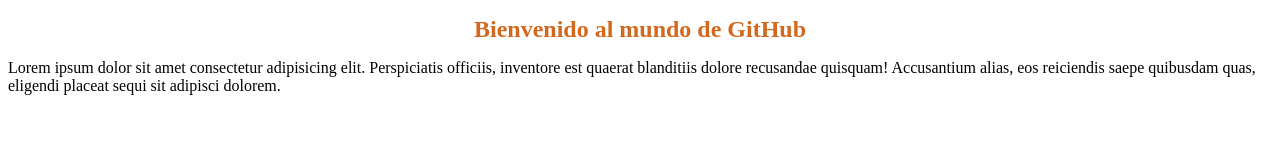
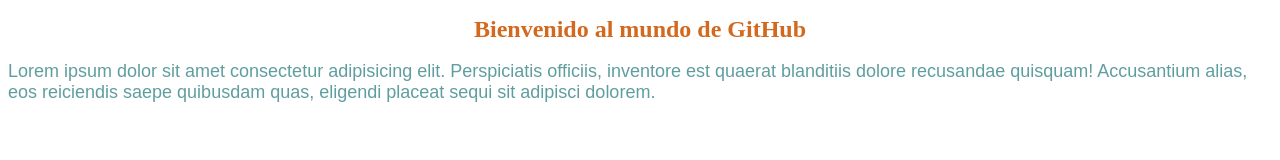
Before and after one commit to Diego-F-Valencia-M/Mi-primer-repositorio, a plain HTML site: page index.html in a window 1280 px wide. Drawn offline with Linux system fonts and the light colour scheme.

Commit message:
estilo al parrafo

```diff
--- a/style.css
+++ b/style.css
@@ -3,3 +3,9 @@ h1{
     color: chocolate;
     text-align: center;
 }
+
+p{
+    font-family: Arial, Helvetica, sans-serif;
+    font-size: 18px;
+    color: cadetblue;
+}
```
